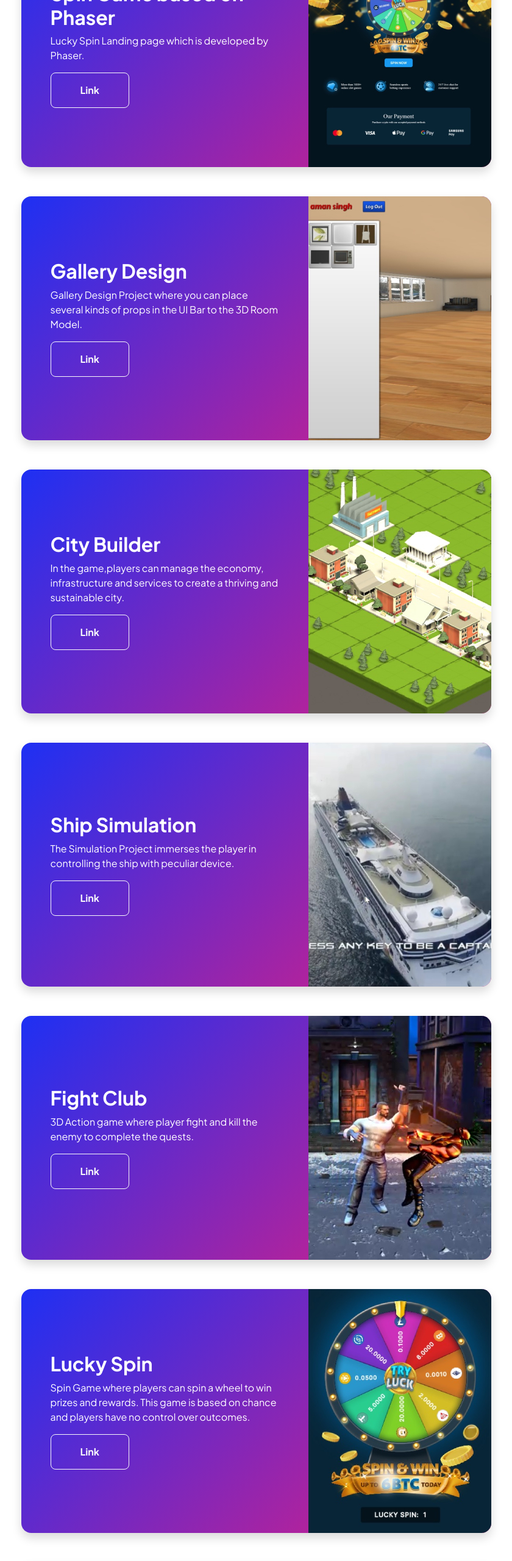
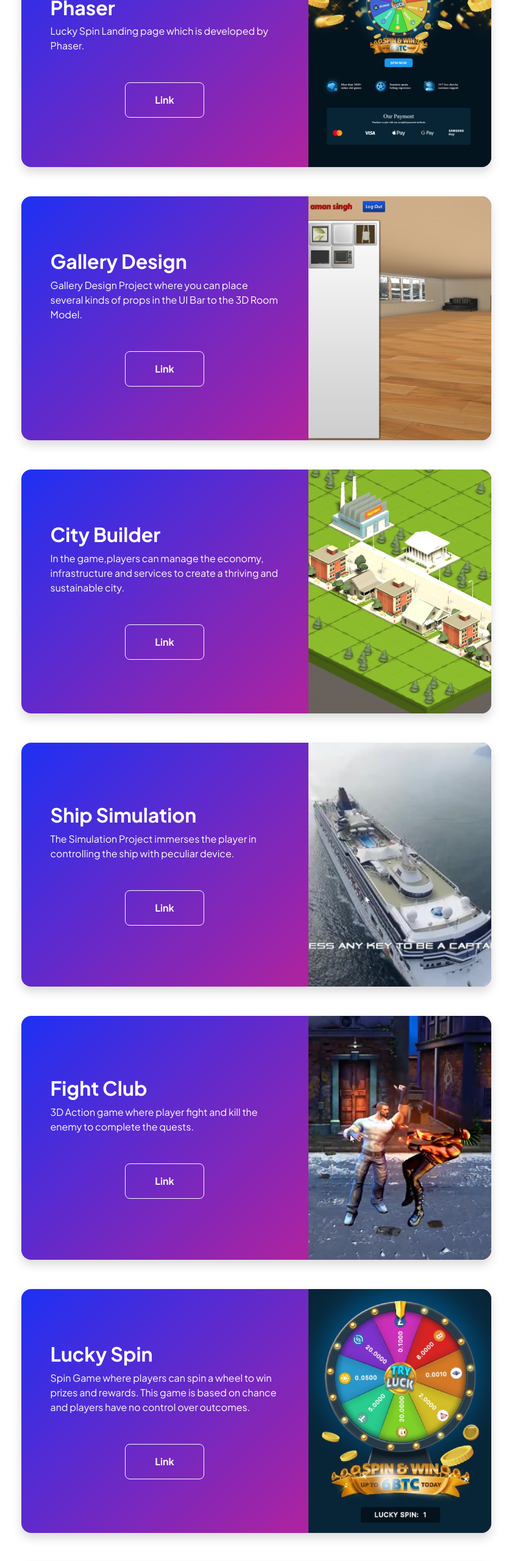
Before and after one commit to CutyDragon/david_game_profile, a plain HTML site: page projects.html in a window 1280 px wide. Shown: the part 800-3360 px from the top of the page at 61% size, without its empty margins (220-1060 px from the left). Drawn offline with nearby package versions, Linux system fonts and the light colour scheme.

Commit message:
link undated

```diff
--- a/projects.html
+++ b/projects.html
@@ -64,7 +64,9 @@
                                         <div class="p-5">
                                             <h2 class="fw-bolder">Spin Game based on Phaser</h2>
                                             <p>Lucky Spin Landing page which is developed by Phaser.</p>
+                                            <div class="justify-content-center text-center mt-5">
                                                 <a class="btn btn-outline-light btn-lg px-5 py-3 fs-6 fw-bolder" href="https://spinongame.web.app/">Link</a>
+                                            </div>
                                         </div>
                                         <img class="img-fluid" src="assets/Spin.jpg" alt="Spin" style="width: 300; height: 400;" />
                                     </div>
@@ -77,7 +79,9 @@
                                         <div class="p-5">
                                             <h2 class="fw-bolder">Gallery Design</h2>
                                             <p>Gallery Design Project where you can place several kinds of props in the UI Bar to the 3D Room Model.</p>
+                                            <div class="justify-content-center text-center mt-5">
                                                 <a class="btn btn-outline-light btn-lg px-5 py-3 fs-6 fw-bolder" href="https://screenpal.com/watch/c0e0XpV48Ti">Link</a>
+                                            </div>
                                         </div>
                                         <img class="img-fluid" src="assets/Gallery.jpg" alt="Gallery" style="width: 300; height: 400;" />
                                     </div>
@@ -90,7 +94,9 @@
                                         <div class="p-5">
                                             <h2 class="fw-bolder">City Builder</h2>
                                             <p>In the game,players can manage the economy, infrastructure and services to create a thriving and sustainable city.</p>
+                                            <div class="justify-content-center text-center mt-5">
                                                 <a class="btn btn-outline-light btn-lg px-5 py-3 fs-6 fw-bolder" href="https://screenpal.com/watch/c0fYejVz6cw">Link</a>
+                                            </div>
                                         </div>
                                         <img class="img-fluid" src="assets/City.jpg" alt="City" style="width: 300; height: 400;" />
                                     </div>
@@ -103,7 +109,9 @@
                                         <div class="p-5">
                                             <h2 class="fw-bolder">Ship Simulation</h2>
                                             <p>The Simulation Project immerses the player in controlling the ship with peculiar device.</p>
+                                            <div class="justify-content-center text-center mt-5">
                                                 <a class="btn btn-outline-light btn-lg px-5 py-3 fs-6 fw-bolder" href="https://screenpal.com/watch/c3lVIwVUN84">Link</a>
+                                            </div>
                                         </div>
                                         <img class="img-fluid" src="assets/Ship.jpg" alt="Ship" style="width: 300; height: 400;" />
                                     </div>
@@ -116,7 +124,9 @@
                                         <div class="p-5">
                                             <h2 class="fw-bolder">Fight Club</h2>
                                             <p>3D Action game where player fight and kill the enemy to complete the quests.</p>
+                                            <div class="justify-content-center text-center mt-5">
                                                 <a class="btn btn-outline-light btn-lg px-5 py-3 fs-6 fw-bolder" href="https://screenpal.com/watch/c0fO2EVzunJ">Link</a>
+                                            </div>
                                         </div>
                                         <img class="img-fluid" src="assets/Fight.jpg" alt="Fight" style="width: 300; height: 400;" />
                                     </div>
@@ -129,7 +139,9 @@
                                         <div class="p-5">
                                             <h2 class="fw-bolder">Lucky Spin</h2>
                                             <p>Spin Game where players can spin a wheel to win prizes and rewards. This game is based on chance and players have no control over outcomes.</p>
+                                            <div class="justify-content-center text-center mt-5">
                                                 <a class="btn btn-outline-light btn-lg px-5 py-3 fs-6 fw-bolder" href="https://luckyspinblame-beta.web.app/">Link</a>
+                                            </div>
                                         </div>
                                         <img class="img-fluid" src="assets/Lucky.jpg" alt="Lucky" />
                                     </div>
@@ -142,7 +154,9 @@
                                         <div class="p-5">
                                             <h2 class="fw-bolder">GtaType Game</h2>
                                             <p>GtaType Game where players can drive car, ride motocycle, shoot a gun and so on.</p>
+                                            <div class="justify-content-center text-center mt-5">
                                                 <a class="btn btn-outline-light btn-lg px-5 py-3 fs-6 fw-bolder" href="https://screenpal.com/watch/c0fYolVzXM3">Link</a>
+                                            </div>
                                         </div>
                                         <img class="img-fluid" src="assets/GtaType.jpg" alt="GtaType" />
                                     </div>
```
Lines whose indentation alone changed are shown as unchanged.
